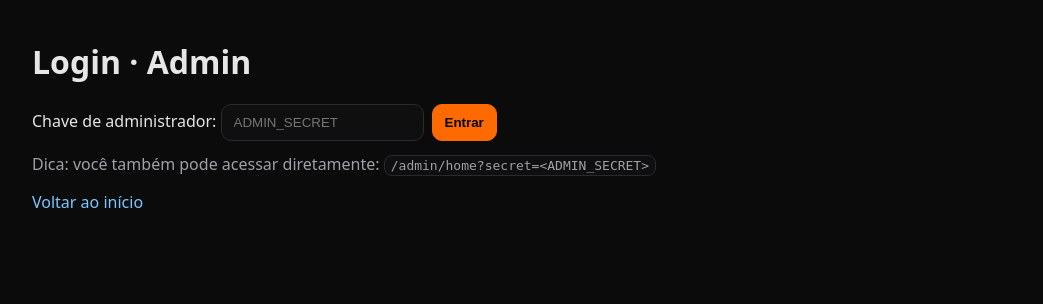
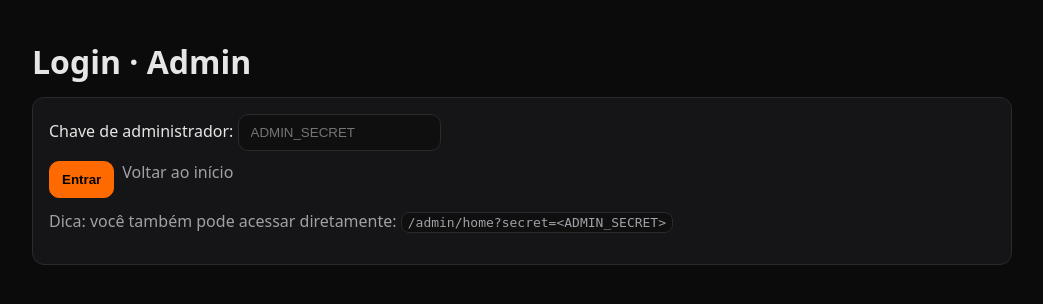
Before and after one commit to Jccasafus-hub/SchulzeVote, a Flask app: page /admin/login in a window 1280 px wide. Shown: the top 304 px of the page, without its empty margins (118-1161 px from the left). Run offline with Flask 3, Linux system fonts and the light colour scheme.

Commit message:
Update admin_login.html

```diff
--- a/templates/admin_login.html
+++ b/templates/admin_login.html
@@ -1,14 +1,21 @@
 {% extends "base_admin.html" %}
 {% block content %}
-<h1>Login · Admin</h1>
-<form method="POST" action="/admin/login" style="display:flex;gap:8px;align-items:center;flex-wrap:wrap">
+  <div class="top">
+    <h1 style="margin:0">Login · Admin</h1>
+  </div>
+
+  <div class="card">
+    <form method="POST" action="/admin/login">
       <label>Chave de administrador:
         <input type="password" name="secret" placeholder="ADMIN_SECRET" required>
       </label>
+      <div class="actions">
         <button type="submit">Entrar</button>
+        <a class="muted" href="/">Voltar ao início</a>
+      </div>
     </form>
-<p style="color:#a0a0a6;margin-top:12px">Dica: você também pode acessar diretamente:
+    <p class="muted" style="margin-top:12px">Dica: você também pode acessar diretamente:
       <code>/admin/home?secret=&lt;ADMIN_SECRET&gt;</code>
     </p>
-<a href="/">Voltar ao início</a>
+  </div>
 {% endblock %}
```
Lines whose indentation alone changed are shown as unchanged.
